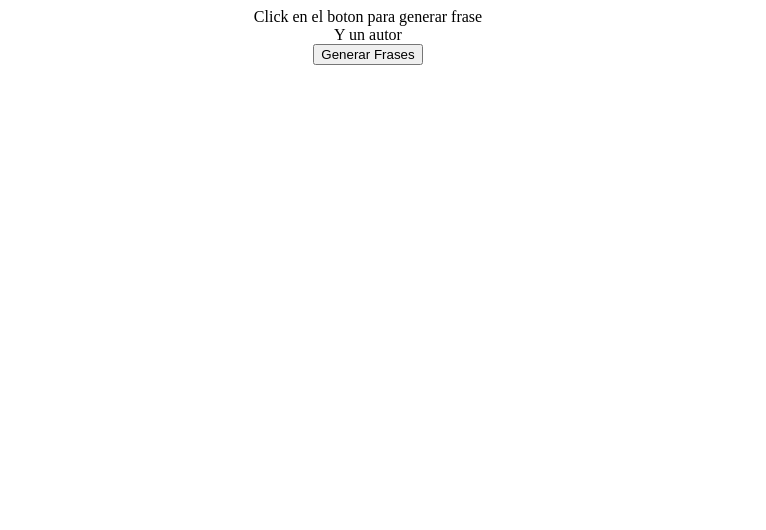
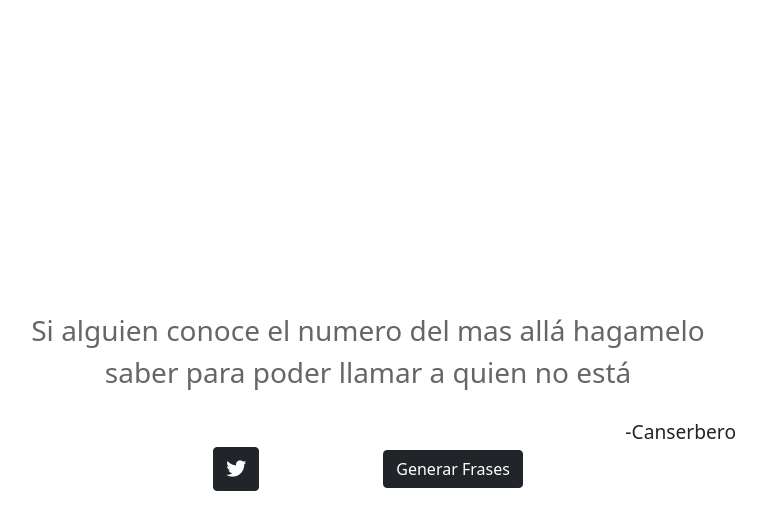
Before and after one commit to LucasGomez8/random-quote, a plain HTML site: page index.html in a window 1280 px wide. Shown: the whole page, without its empty margins (272-1038 px from the left). Drawn offline with nearby package versions, Linux system fonts and the light colour scheme.

Commit message:
update
Adicion de logica jquery, estilos y maquetacion con boostrap

```diff
--- a/index.css
+++ b/index.css
@@ -1,7 +1,40 @@
+@import url("https://fonts.googleapis.com/css2?family=Space+Mono&display=swap");
+
+* {
+  padding: 0;
+  margin: 0;
+}
+
+body {
+  display: flex;
+  justify-content: center;
+  align-items: center;
+}
+
 .machine {
-  display: flex;
+  /* display: flex;
   flex-direction: column;
   justify-content: center;
+  text-align: center;
   align-items: center;
-  text-align: center;
+  font-family: "Space Mono", monospace;
+  border: 1px solid black; */
 }
+
+.quote {
+  font-size: 1.75em;
+  margin-bottom: 25px;
+  color: #666666;
+}
+
+.author {
+  font-size: 1.2em;
+  text-align: right;
+}
+
+#tweet-quote {
+  font-size: 1.25em;
+}
+#new-quote {
+  margin-left: 120px;
+}
--- a/index.html
+++ b/index.html
@@ -2,21 +2,37 @@
 <html>
     <head>
         <meta charset="utf-8">
-
+        <meta name="viewport" content="width=device-width, initial-scale=1">
+        <script src="https://kit.fontawesome.com/a4d1bf1ab5.js" crossorigin="anonymous"></script>
         <title>Random Quote Machine</title>
 
 
         <link rel="stylesheet" href="index.css" type="text/css">
         <script src="quotes.js"></script>
+
+        <link href="https://cdn.jsdelivr.net/npm/bootstrap@5.1.3/dist/css/bootstrap.min.css" rel="stylesheet" integrity="sha384-1BmE4kWBq78iYhFldvKuhfTAU6auU8tT94WrHftjDbrCEXSU1oBoqyl2QvZ6jIW3" crossorigin="anonymous">
     </head>
 
     <body>
-        <wrapper id="quote-box" class="machine">
-            <div id="text" class="text">A quote</div>
-            <div id="author" class="author">Author</div>
-            <button id="new-quote" class="btn" onclick="generateQuote()">Generar Frases</button>
-            <a href="twitter.com/intent/tweet" id="tweet-quote"></a>
-        </wrapper>
-        <script src="https://cdn.freecodecamp.org/testable-projects-fcc/v1/bundle.js"></script>
+        <div class="container">
+            <div class="row justify-content-center align-items-center vh-100">
+                <div class="col-md-8 text-center">
+                    <wrapper id="quote-box" class="machine">
+                        <div class="quote"><span id="text"></span></div>
+                        <div class="author textright"><span id="aut"></span></div>
+                        <div class="buttons">
+                            <a class="btn btn-dark"href="#" id="tweet-quote" target="_blank">
+                                <i class="fab fa-twitter"></i>
+                            </a>
+                            <button id="new-quote" class="btn btn-dark" onclick="generateQuote()">Generar Frases</button>
+                        </div>
+                    </wrapper>
+                </div>
+
+            </div>
+        </div>
+
+        <script src="https://cdn.jsdelivr.net/npm/bootstrap@5.1.3/dist/js/bootstrap.bundle.min.js" integrity="sha384-ka7Sk0Gln4gmtz2MlQnikT1wXgYsOg+OMhuP+IlRH9sENBO0LRn5q+8nbTov4+1p" crossorigin="anonymous"></script>
+        <script src="https://code.jquery.com/jquery-3.6.0.min.js"></script>
     </body>
 </html>
--- a/quotes.js
+++ b/quotes.js
@@ -1,50 +1,68 @@
-window.onload = init;
-
-function init() {
-  document.getElementById("text").innerText =
-    "Click en el boton para generar frase";
-  document.getElementById("author").innerText = "Y un autor";
-}
-
 const QUOTANK = [
   {
     quote:
       "Vivimos entrenando para hacer dinero o estudiando cosas que a veces ni siquiera queremos, esculpiendo nuestros cuerpos pa' estar buenas y buenos pues sabemos que pa' ver corazones todos son ciegos",
-    author: "Canserbero",
+    author: "-Canserbero",
   },
   {
     quote: "Solemos enfocarnos en cosas que no nos dan verdadera felicidad",
-    author: "Canserbero",
+    author: "-Canserbero",
   },
   {
     quote: "La vida es un viaje, no una estacion",
-    author: "Canserbero",
+    author: "-Canserbero",
   },
   {
     quote:
-      "Si alguien conoce el numero del mas alla hagamelo saber para pdoer llamar a quien no esta",
-    author: "Canserbero",
+      "Si alguien conoce el numero del mas allá hagamelo saber para poder llamar a quien no está",
+    author: "-Canserbero",
   },
   {
     quote:
       "Estare alli cuando llores y cuando rias, en tus dias de melancolia y en tus alegrias",
-    author: "Nach",
+    author: "-Nach",
   },
   {
     quote:
       "Solo hay una vida y un sentido para darle, y no pienso esperar al tiempo, porque el nunca se paro a esperarme",
-    author: "Nach",
+    author: " -Nach",
   },
   {
     quote:
       "La capacidad de resolver un conflicto sin lucha es lo que distingue al prudente del ignorante",
-    author: "Apache",
+    author: " -Apache",
   },
 ];
 
+window.onload = init;
+
+function init() {
+  generateQuote();
+}
+
 function generateQuote() {
-  randomIndex = Math.floor(Math.random() * QUOTANK.length);
+  let randomIndex = Math.floor(Math.random() * QUOTANK.length);
+  let randomQuote = QUOTANK[randomIndex];
+  let tweet = "https://twitter.com/intent/tweet?text=";
 
-  document.getElementById("text").innerText = QUOTANK[randomIndex].quote;
-  document.getElementById("author").innerText = QUOTANK[randomIndex].author;
+  let apiQuote = randomQuote.quote.replace("/ /g", "%20");
+
+  tweet += apiQuote;
+
+  let apiAuthor = randomQuote.author.replace("/ /g", "%20");
+  tweet += " - " + apiAuthor;
+
+  $(function () {
+    $("#tweet-quote").attr("href", tweet);
+  });
+
+  $(".quote").animate({ opacity: 0 }, 500, function () {
+    $(this).animate({ opacity: 1 }, 500);
+    $("#text").text(randomQuote.quote);
+  });
+
+  $(".author").animate({ opacity: 0 }, 500, function () {
+    $(this).animate({ opacity: 1 }, 500);
+    $(aut).text(randomQuote.author);
+  });
 }
```
